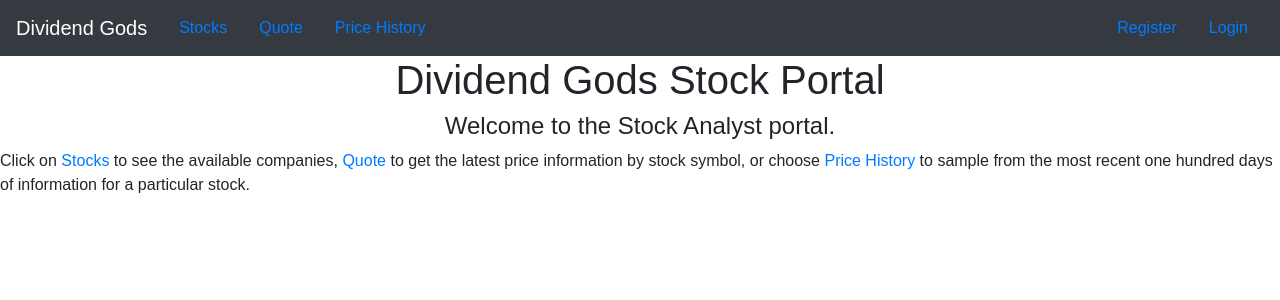
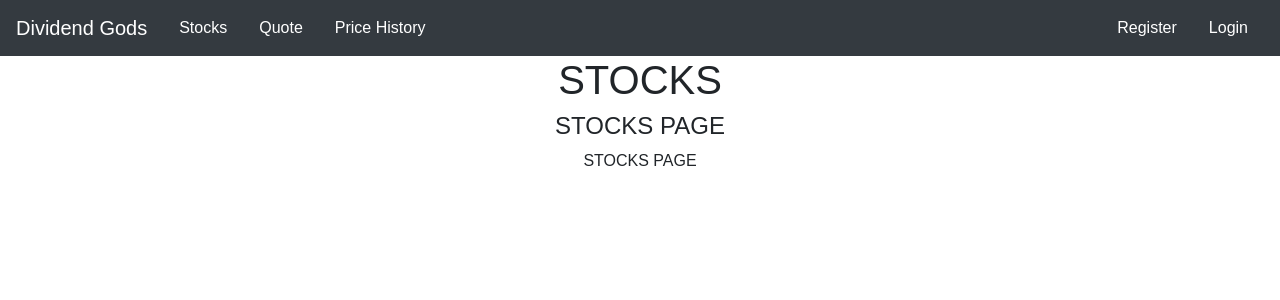
Before and after one commit to igsrodino/StockMarket_API_and_Website, a React (Create React App) app: page /stocks in a window 1280 px wide. Shown: the top 300 px of the page. Built offline with nearby package versions, Linux system fonts and the light colour scheme.

Commit message:
Router
Added router to pages ie home, stocks etc

```diff
--- a/package.json
+++ b/package.json
@@ -12,6 +12,8 @@
     "react": "16.12.0",
     "react-bootstrap": "1.0.0",
     "react-dom": "16.12.0",
+    "react-router": "5.1.2",
+    "react-router-dom": "5.1.2",
     "react-scripts": "3.0.1"
   },
   "devDependencies": {
--- a/src/App.js
+++ b/src/App.js
@@ -3,26 +3,27 @@ import "./styles.css";
 // import { Navbar, Nav } from 'react-bootstrap';
 import Menu from "./components/Nav";
 import Home from "./pages/home";
+import { BrowserRouter as Router, Switch, Route } from "react-router-dom";
+import Stocks from "./pages/stocks";
 // import Header from "./components/Header.jsx";
 // import {Nav, Navbar} from 'react-bootstrap/Navbar'
 
 export default function App() {
   return (
-    <div className="App">
-      <Menu />
-      <Home />
+    <Router>
+      <div className="App">
+        <Menu />
 
-      {/* //   <div className="App">
-  //     <Menu displaytext="First Component Data" />
-  //     <h1>Dividend Gods Stock Portal</h1>
-  //     <h4>Welcome to the Stock Analyst portal. </h4>
-  //     <div id="home">
-  //       Click on <a href="#stocks">Stocks</a> to see the available companies,{" "}
-  //       <a href="quote">Quote</a> to get the latest price information by stock
-  //       symbol, or choose <a href="price-history">Price History</a> to sample
-  //       from the most recent one hundred days of information for a particular
-  //       stock.
-  //     </div>} */}
-    </div>
+        <Switch>
+          <Route exact path="/">
+            <Home />
+          </Route>
+
+          <Route path="/stocks">
+            <Stocks />
+          </Route>
+        </Switch>
+      </div>
+    </Router>
   );
 }
--- a/src/components/Nav.jsx
+++ b/src/components/Nav.jsx
@@ -5,15 +5,15 @@ export default class Menu extends Component {
   render() {
     return (
       <nav className="navbar bg-dark navbar-dark">
-        <Nav className="Nav">
-          <Navbar.Brand href="#home">Dividend Gods</Navbar.Brand>
-          <Nav.Link href="#stocks">Stocks</Nav.Link>
-          <Nav.Link href="#quote">Quote</Nav.Link>
-          <Nav.Link href="#price-history">Price History</Nav.Link>
+        <Nav>
+          <Navbar.Brand href="/">Dividend Gods</Navbar.Brand>
+          <Nav.Link href="/stocks">Stocks</Nav.Link>
+          <Nav.Link href="/quote">Quote</Nav.Link>
+          <Nav.Link href="/price-history">Price History</Nav.Link>
         </Nav>
         <Nav>
-          <Nav.Link href="#register">Register</Nav.Link>
-          <Nav.Link href="#login">Login</Nav.Link>
+          <Nav.Link href="/register">Register</Nav.Link>
+          <Nav.Link href="/login">Login</Nav.Link>
         </Nav>
       </nav>
     );
--- /dev/null
+++ b/src/pages/stocks.jsx
@@ -0,0 +1,13 @@
+import React, { Component } from "react";
+
+export default class Stocks extends Component {
+  render() {
+    return (
+      <div className="Stocks">
+        <h1>STOCKS</h1>
+        <h4>STOCKS PAGE </h4>
+        <div id="stocks">STOCKS PAGE</div>
+      </div>
+    );
+  }
+}
--- a/src/styles.css
+++ b/src/styles.css
@@ -2,6 +2,16 @@
   font-family: sans-serif;
   text-align: center;
 }
+
 div #home {
   text-align: left;
 }
+
+/* Navigation/menu top bar */
+nav .nav-link {
+  color: white;
+}
+
+nav .nav-link:hover {
+  font-weight: bold;
+}
```
Also changed, not shown: App.js (+22 -22 lines), src/components/Routes.js (added, +16 -0 lines).
